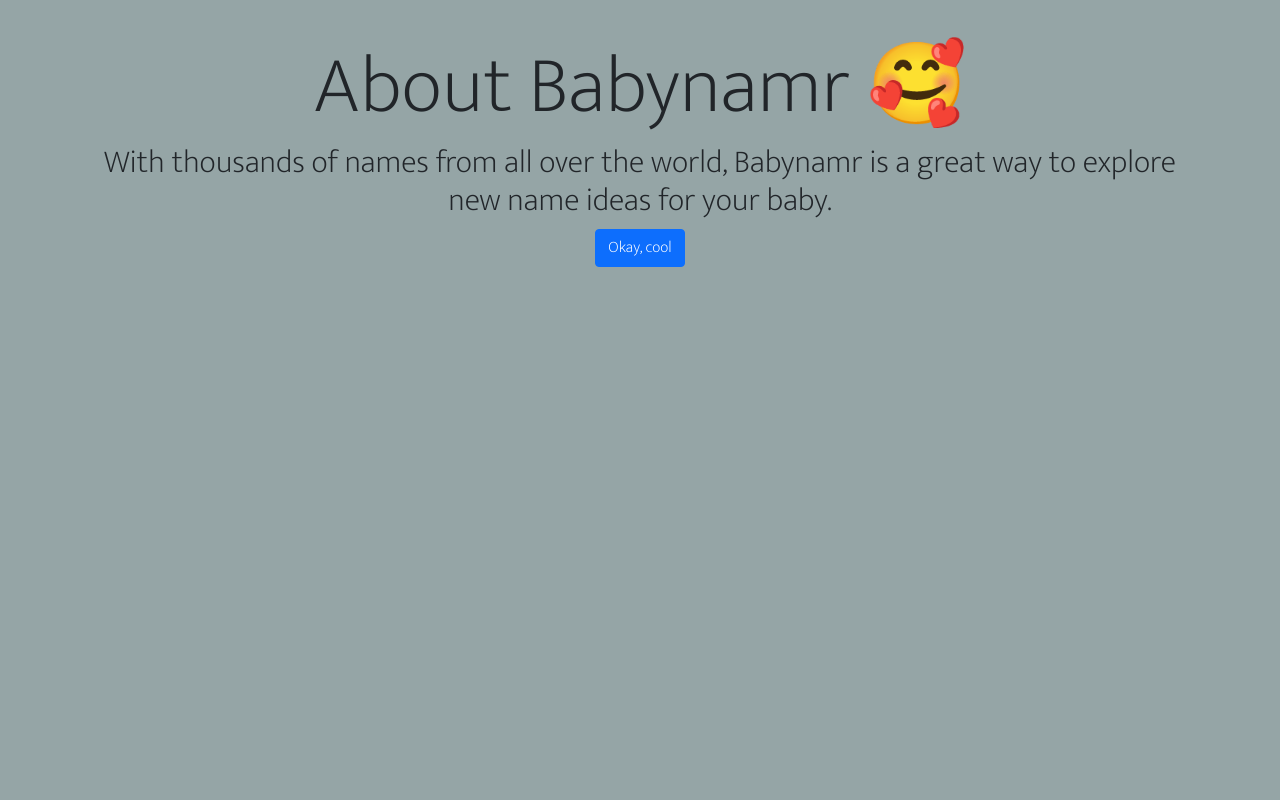
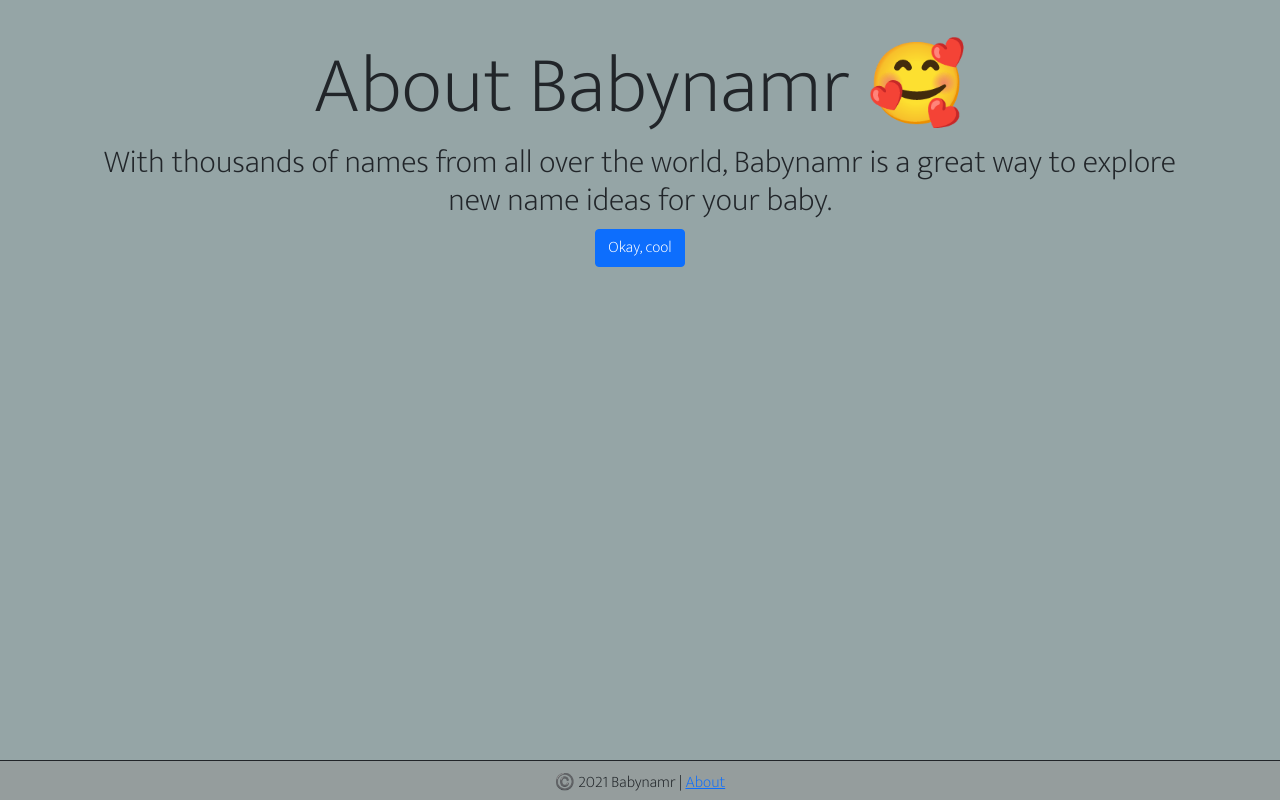
Before and after one commit to ckriutz/babynamr, a plain HTML site: page src/about.html in a window 1280 px wide. Drawn offline with nearby package versions, Linux system fonts and the light colour scheme.

Commit message:
Added the Footer to the about page.

```diff
--- a/src/about.html
+++ b/src/about.html
@@ -21,5 +21,8 @@
         </div>
         <a class="btn btn-primary" href="/index.html" role="button">Okay, cool</a>
     </div>
+    <footer>
+        ©️ 2021 Babynamr | <a href="/about.html">About</a>
+    </footer>
 </body>
 </html>
```
